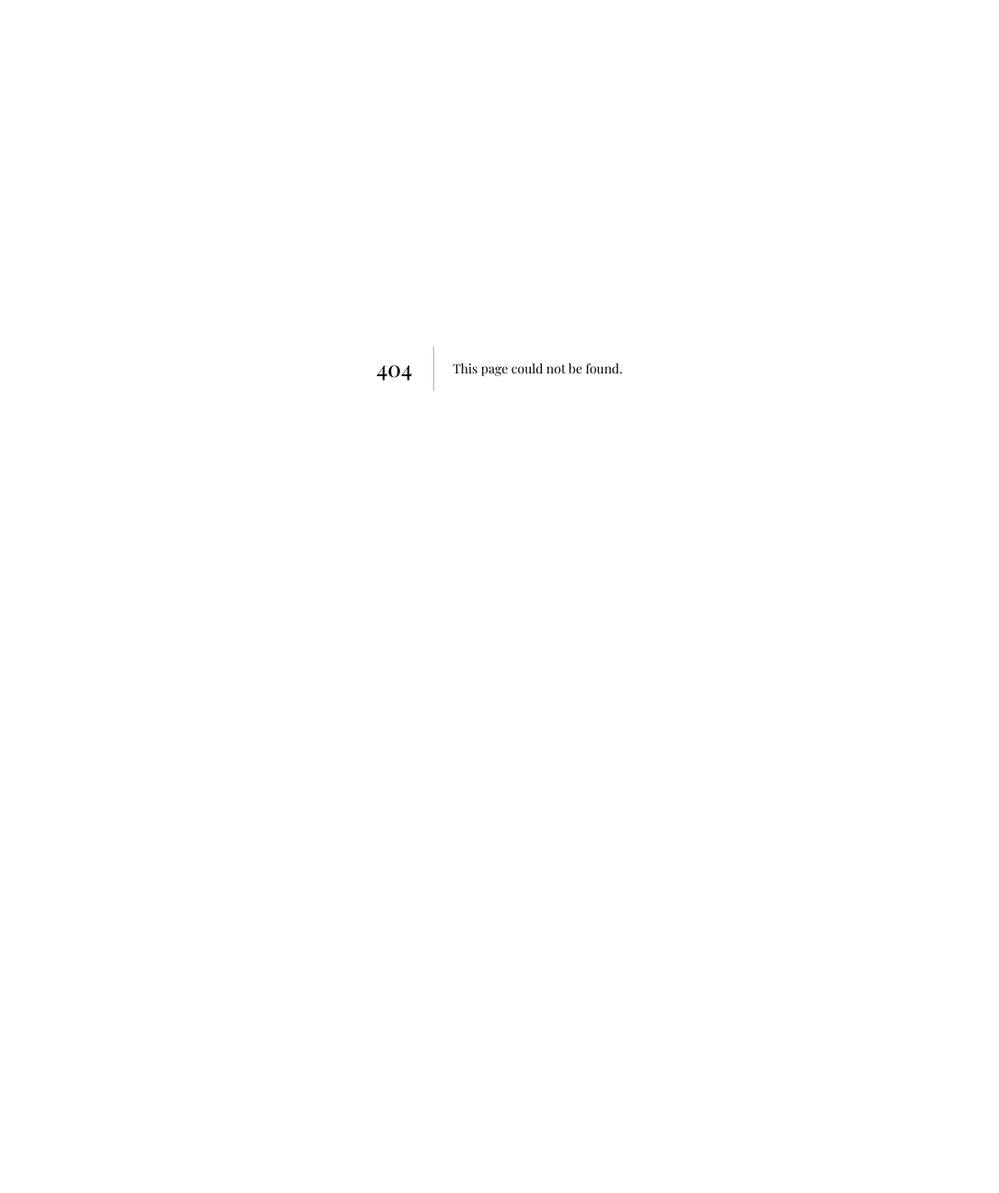
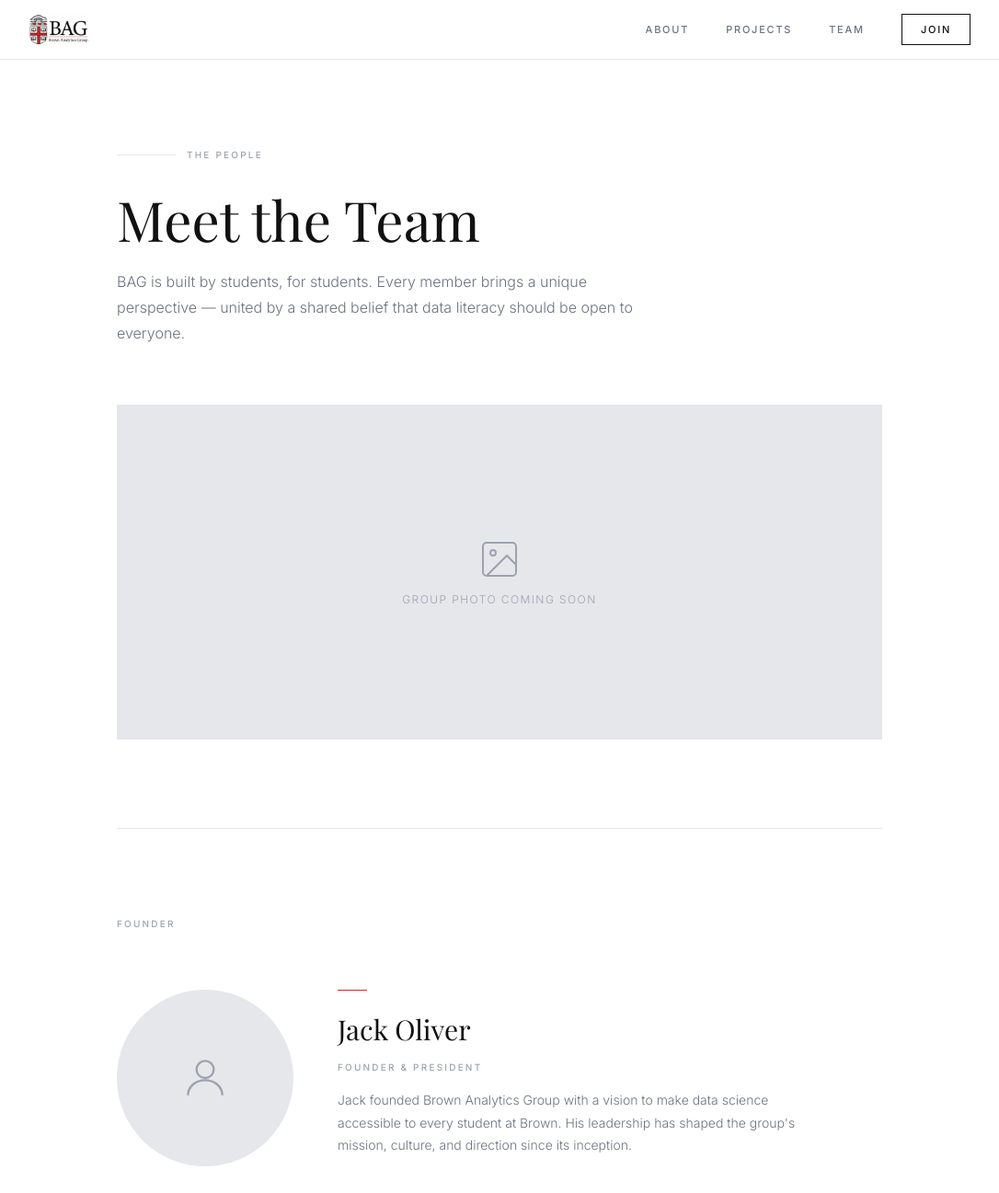
Before and after one commit to isaacbitran/bag-landing, a Next.js app: page /team in a window 1280 px wide. Before the commit this address had no page. Shown: the top 1297 px of the page at 92% size, without its empty margins (97-1183 px from the left). Before the commit the page ends 800 px from the top, so only its background shows below. Built offline with nearby package versions, Linux system fonts and the light colour scheme; a web font is replaced by a local one.

Commit message:
Fix footer logo, add Team page, update nav link

```diff
--- /dev/null
+++ b/app/team/page.tsx
@@ -0,0 +1,180 @@
+import Navbar from "@/components/Navbar";
+import Footer from "@/components/Footer";
+
+// ─── EDIT FOUNDER ─────────────────────────────────────────────────────────────
+const FOUNDER = {
+  name: "Jack Oliver",
+  role: "Founder & President",
+  bio: "Jack founded Brown Analytics Group with a vision to make data science accessible to every student at Brown. His leadership has shaped the group's mission, culture, and direction since its inception.",
+};
+
+// ─── EDIT EBOARD MEMBERS ──────────────────────────────────────────────────────
+const EBOARD = [
+  {
+    name: "Member Name",
+    role: "Vice President",
+    bio: "Short description of this member's role and background within BAG.",
+  },
+  {
+    name: "Member Name",
+    role: "Director of Workshops",
+    bio: "Short description of this member's role and background within BAG.",
+  },
+  {
+    name: "Member Name",
+    role: "Director of Consulting",
+    bio: "Short description of this member's role and background within BAG.",
+  },
+  {
+    name: "Member Name",
+    role: "Director of Research",
+    bio: "Short description of this member's role and background within BAG.",
+  },
+  {
+    name: "Member Name",
+    role: "Director of Outreach",
+    bio: "Short description of this member's role and background within BAG.",
+  },
+  {
+    name: "Member Name",
+    role: "Director of Operations",
+    bio: "Short description of this member's role and background within BAG.",
+  },
+];
+// ─────────────────────────────────────────────────────────────────────────────
+
+// Reusable placeholder for missing photos
+function PhotoPlaceholder({ size = "large" }: { size?: "large" | "small" }) {
+  const dim = size === "large" ? "w-48 h-48" : "w-36 h-36";
+  return (
+    <div
+      className={`${dim} rounded-full bg-rule flex items-center justify-center flex-shrink-0`}
+    >
+      <svg
+        className="text-soft"
+        style={{ width: size === "large" ? 56 : 40, height: size === "large" ? 56 : 40 }}
+        viewBox="0 0 24 24"
+        fill="none"
+        stroke="currentColor"
+        strokeWidth={1}
+      >
+        <circle cx="12" cy="8" r="4" />
+        <path d="M4 20c0-4 3.6-7 8-7s8 3 8 7" />
+      </svg>
+    </div>
+  );
+}
+
+export default function TeamPage() {
+  return (
+    <main className="min-h-screen bg-white">
+      <Navbar />
+
+      {/* ── Page header ───────────────────────────────────────────────────────── */}
+      <section className="max-w-5xl mx-auto px-8 md:px-16 lg:px-24 pt-24 pb-16">
+
+        {/* Eyebrow + rule */}
+        <div className="flex items-center gap-3 mb-8">
+          <div className="w-16 h-px bg-rule" />
+          <span className="text-[10px] font-sans font-medium tracking-[0.22em] uppercase text-soft">
+            The People
+          </span>
+        </div>
+
+        <h1 className="font-serif font-normal text-ink text-5xl md:text-6xl leading-[1.05] max-w-lg">
+          Meet the Team
+        </h1>
+        <p className="mt-6 max-w-xl font-sans font-light text-mid text-base leading-[1.75]">
+          BAG is built by students, for students. Every member brings a unique
+          perspective — united by a shared belief that data literacy should be
+          open to everyone.
+        </p>
+      </section>
+
+      {/* ── Group photo ───────────────────────────────────────────────────────── */}
+      <section className="max-w-5xl mx-auto px-8 md:px-16 lg:px-24 pb-24">
+        <div className="w-full aspect-[16/7] bg-rule flex items-center justify-center">
+          <div className="flex flex-col items-center gap-3 text-soft">
+            <svg width="48" height="48" viewBox="0 0 24 24" fill="none" stroke="currentColor" strokeWidth={1}>
+              <rect x="3" y="3" width="18" height="18" rx="2" />
+              <circle cx="8.5" cy="8.5" r="1.5" />
+              <path d="M21 15l-5-5L5 21" />
+            </svg>
+            <span className="text-xs font-sans tracking-[0.12em] uppercase">Group Photo Coming Soon</span>
+          </div>
+        </div>
+      </section>
+
+      {/* ── Thin divider ─────────────────────────────────────────────────────── */}
+      <div className="max-w-5xl mx-auto px-8 md:px-16 lg:px-24">
+        <div className="h-px bg-rule" />
+      </div>
+
+      {/* ── Founder ───────────────────────────────────────────────────────────── */}
+      <section className="max-w-5xl mx-auto px-8 md:px-16 lg:px-24 py-24">
+
+        {/* Section label */}
+        <h2 className="text-[10px] font-sans font-medium tracking-[0.22em] uppercase text-soft mb-16">
+          Founder
+        </h2>
+
+        <div className="flex flex-col sm:flex-row items-center sm:items-start gap-12">
+          <PhotoPlaceholder size="large" />
+
+          <div className="flex flex-col gap-4 text-center sm:text-left">
+            {/* Brown-red accent line */}
+            <div className="hidden sm:block w-8 h-px bg-brown-red mb-2" />
+
+            <h3 className="font-serif font-normal text-ink text-3xl">
+              {FOUNDER.name}
+            </h3>
+            <span className="text-[10px] font-sans font-medium tracking-[0.22em] uppercase text-soft">
+              {FOUNDER.role}
+            </span>
+            <p className="font-sans font-light text-mid text-sm leading-[1.75] max-w-lg">
+              {FOUNDER.bio}
+            </p>
+          </div>
+        </div>
+      </section>
+
+      {/* ── Thin divider ─────────────────────────────────────────────────────── */}
+      <div className="max-w-5xl mx-auto px-8 md:px-16 lg:px-24">
+        <div className="h-px bg-rule" />
+      </div>
+
+      {/* ── E-board ───────────────────────────────────────────────────────────── */}
+      <section className="max-w-5xl mx-auto px-8 md:px-16 lg:px-24 py-24">
+
+        {/* Section label */}
+        <h2 className="text-[10px] font-sans font-medium tracking-[0.22em] uppercase text-soft mb-16">
+          Executive Board
+        </h2>
+
+        <div className="grid grid-cols-1 sm:grid-cols-2 lg:grid-cols-3 gap-x-10 gap-y-16">
+          {EBOARD.map((member, i) => (
+            <div key={i} className="flex flex-col items-center text-center gap-5">
+              <PhotoPlaceholder size="small" />
+
+              <div className="flex flex-col gap-2">
+                {/* Thin red rule above name */}
+                <div className="mx-auto w-6 h-px bg-brown-red" />
+                <h3 className="font-serif font-normal text-ink text-xl">
+                  {member.name}
+                </h3>
+                <span className="text-[9px] font-sans font-medium tracking-[0.2em] uppercase text-soft">
+                  {member.role}
+                </span>
+                <p className="font-sans font-light text-mid text-sm leading-[1.75]">
+                  {member.bio}
+                </p>
+              </div>
+            </div>
+          ))}
+        </div>
+      </section>
+
+      <Footer />
+    </main>
+  );
+}
--- a/components/Footer.tsx
+++ b/components/Footer.tsx
@@ -69,20 +69,13 @@ export default function Footer() {
               Plain <img> so height/width CSS is fully respected.
               ← Change height: "36px" to resize the footer logo.
             */}
-            <a href="#" className="group block">
-              {/* eslint-disable-next-line @next/next/no-img-element */}
-              <img
-                src="/logo.png"
-                alt="Brown Analytics Group"
-                style={{
-                  height: "36px",                      // ← footer logo height
-                  width: "auto",
-                  filter: "brightness(0) invert(1)",   // white silhouette on dark bg
-                  opacity: 0.6,
-                  transition: "opacity 0.2s",
-                }}
-                className="group-hover:opacity-100"
-              />
+            <a href="/" className="group block">
+              <span className="
+                font-serif font-normal text-white/70 text-lg tracking-wide
+                group-hover:text-white transition-colors duration-200
+              ">
+                Brown Analytics Group
+              </span>
             </a>
 
             {/* Tagline */}
--- a/components/Navbar.tsx
+++ b/components/Navbar.tsx
@@ -16,7 +16,7 @@ import { Menu, X } from "lucide-react";
 const NAV_LINKS = [
   { label: "About",    href: "#mission" },
   { label: "Projects", href: "#projects" },
-  { label: "Team",     href: "#team" },
+  { label: "Team",     href: "/team" },
 ];
 
 const JOIN_LINK = { label: "Join", href: "#join" };
```
